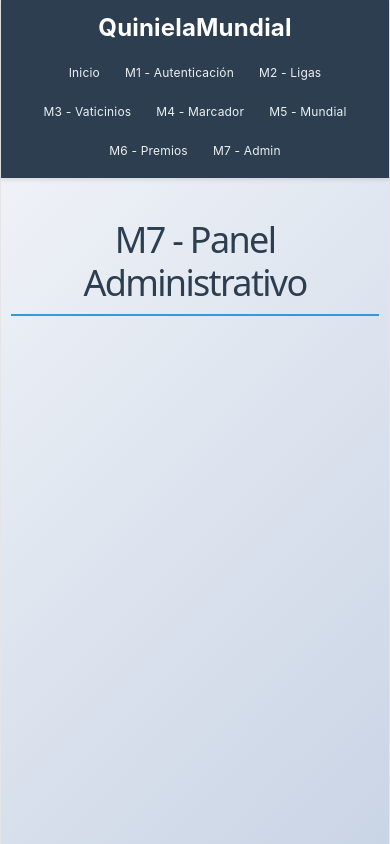
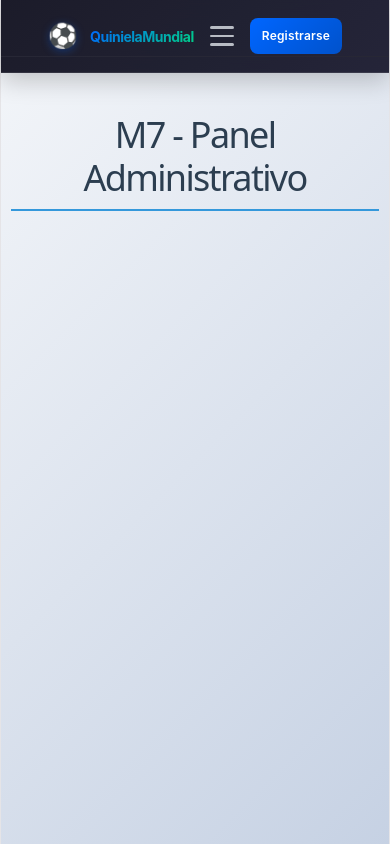
Before and after one commit to PLAlvarez11/QuinielaMundial, a React (Vite) app in the folder frontend/: page /m7-admin in a window 390 px wide. Shown: the top 844 px of the page. Built offline with nearby package versions, Linux system fonts and the light colour scheme.

Commit message:
feat: Revamp Navbar component with modern styles and responsive design

```diff
--- a/frontend/src/components/Navbar.css
+++ b/frontend/src/components/Navbar.css
@@ -1,83 +1,465 @@
+/* ========================================
+   NAVBAR - MODERN SPORTS DASHBOARD STYLE
+   ======================================== */
+
+:root {
+  --primary-color: #0066ff;
+  --primary-hover: #0052cc;
+  --secondary-color: #1a1a2e;
+  --background-dark: #0f0f1e;
+  --background-light: #1a1a2e;
+  --text-primary: #ffffff;
+  --text-secondary: #b8bcc4;
+  --accent-green: #00d084;
+  --border-color: rgba(255, 255, 255, 0.1);
+  --shadow-sm: 0 2px 8px rgba(0, 0, 0, 0.15);
+  --shadow-md: 0 8px 24px rgba(0, 0, 0, 0.2);
+}
+
+* {
+  margin: 0;
+  padding: 0;
+  box-sizing: border-box;
+}
+
+/* ========== NAVBAR MAIN ========== */
 .navbar {
-  background-color: #2c3e50;
-  padding: 0;
-  box-shadow: 0 2px 4px rgba(0, 0, 0, 0.1);
   position: sticky;
   top: 0;
-  z-index: 100;
+  z-index: 1000;
+  background: linear-gradient(
+    135deg,
+    rgba(15, 15, 30, 0.95) 0%,
+    rgba(26, 26, 46, 0.95) 100%
+  );
+  backdrop-filter: blur(10px);
+  border-bottom: 1px solid var(--border-color);
+  box-shadow: var(--shadow-md);
+  transition: all 0.3s ease;
 }
 
-.navbar-container {
-  max-width: 1200px;
+.navbar-wrapper {
+  max-width: 1400px;
   margin: 0 auto;
-  padding: 0 20px;
+  padding: 0 24px;
+  height: 72px;
   display: flex;
+  align-items: center;
   justify-content: space-between;
-  align-items: center;
-  height: 60px;
+  gap: 32px;
 }
 
+/* ========== LOGO ========== */
 .navbar-logo {
-  color: #fff;
-  font-size: 24px;
-  font-weight: bold;
+  display: flex;
+  align-items: center;
+  gap: 12px;
   text-decoration: none;
-  transition: color 0.3s ease;
+  min-width: fit-content;
+  transition: all 0.3s ease;
 }
 
-.navbar-logo:hover {
-  color: #3498db;
+.logo-icon {
+  font-size: 32px;
+  filter: drop-shadow(0 2px 4px rgba(0, 102, 255, 0.3));
+  transition: transform 0.3s ease, filter 0.3s ease;
 }
 
+.navbar-logo:hover .logo-icon {
+  transform: scale(1.1) rotate(5deg);
+  filter: drop-shadow(0 4px 8px rgba(0, 102, 255, 0.5));
+}
+
+.logo-text {
+  font-size: 20px;
+  font-weight: 700;
+  letter-spacing: -0.5px;
+  color: var(--text-primary);
+  background: linear-gradient(135deg, #0066ff 0%, #00d084 100%);
+  -webkit-background-clip: text;
+  -webkit-text-fill-color: transparent;
+  background-clip: text;
+  transition: all 0.3s ease;
+}
+
+.navbar-logo:hover .logo-text {
+  letter-spacing: 0px;
+}
+
+/* ========== MAIN MENU ========== */
 .navbar-menu {
   display: flex;
-  list-style: none;
-  margin: 0;
-  padding: 0;
-  gap: 5px;
+  align-items: center;
+  flex: 1;
+  justify-content: center;
+  gap: 8px;
 }
 
-.navbar-item {
+.menu-container {
   display: flex;
   align-items: center;
+  gap: 8px;
 }
 
 .navbar-link {
-  color: #ecf0f1;
+  padding: 10px 16px;
+  color: var(--text-secondary);
   text-decoration: none;
-  padding: 10px 15px;
-  font-size: 14px;
-  transition: all 0.3s ease;
-  border-radius: 4px;
+  font-size: 15px;
+  font-weight: 500;
+  border-radius: 8px;
+  transition: all 0.25s cubic-bezier(0.4, 0, 0.2, 1);
+  position: relative;
   white-space: nowrap;
 }
 
-.navbar-link:hover {
-  background-color: #34495e;
-  color: #3498db;
+.navbar-link::before {
+  content: '';
+  position: absolute;
+  bottom: 0;
+  left: 50%;
+  width: 0;
+  height: 2px;
+  background: linear-gradient(90deg, var(--primary-color), var(--accent-green));
+  transform: translateX(-50%);
+  transition: width 0.3s ease;
 }
 
-.navbar-link.active {
-  background-color: #3498db;
-  color: #fff;
+.navbar-link:hover {
+  color: var(--text-primary);
+  background: rgba(0, 102, 255, 0.1);
+  transform: translateY(-2px);
+}
+
+.navbar-link:hover::before {
+  width: 70%;
+}
+
+/* ========== AUTH SECTION ========== */
+.navbar-auth {
+  display: flex;
+  align-items: center;
+  gap: 12px;
+  min-width: fit-content;
+}
+
+/* Auth Buttons */
+.auth-btn {
+  padding: 10px 20px;
+  border: none;
+  border-radius: 8px;
+  font-size: 14px;
+  font-weight: 600;
+  cursor: pointer;
+  text-decoration: none;
+  display: flex;
+  align-items: center;
+  justify-content: center;
+  transition: all 0.25s ease;
+  white-space: nowrap;
+  min-height: 40px;
+}
+
+.auth-btn.signin {
+  color: var(--text-secondary);
+  background: transparent;
+  border: 1.5px solid var(--border-color);
+}
+
+.auth-btn.signin:hover {
+  background: rgba(0, 102, 255, 0.1);
+  border-color: var(--primary-color);
+  color: var(--primary-color);
+  transform: translateY(-2px);
+  box-shadow: 0 4px 12px rgba(0, 102, 255, 0.2);
+}
+
+.auth-btn.signup {
+  background: linear-gradient(135deg, var(--primary-color) 0%, #0052cc 100%);
+  color: white;
+  border: none;
+}
+
+.auth-btn.signup:hover {
+  transform: translateY(-2px);
+  box-shadow: 0 8px 20px rgba(0, 102, 255, 0.4);
+}
+
+.auth-btn.signup:active {
+  transform: translateY(0);
+}
+
+/* ========== USER MENU ========== */
+.user-menu-wrapper {
+  position: relative;
+}
+
+.user-avatar {
+  width: 40px;
+  height: 40px;
+  border-radius: 50%;
+  background: linear-gradient(135deg, var(--primary-color), var(--accent-green));
+  border: none;
+  cursor: pointer;
+  display: flex;
+  align-items: center;
+  justify-content: center;
+  font-size: 20px;
+  transition: all 0.3s ease;
+  box-shadow: 0 2px 8px rgba(0, 102, 255, 0.2);
+}
+
+.user-avatar:hover {
+  transform: scale(1.05);
+  box-shadow: 0 4px 16px rgba(0, 102, 255, 0.4);
+}
+
+.user-dropdown {
+  position: absolute;
+  top: calc(100% + 8px);
+  right: 0;
+  background: var(--background-light);
+  border: 1px solid var(--border-color);
+  border-radius: 12px;
+  min-width: 180px;
+  box-shadow: var(--shadow-md);
+  overflow: hidden;
+  animation: dropdownSlide 0.2s ease;
+}
+
+@keyframes dropdownSlide {
+  from {
+    opacity: 0;
+    transform: translateY(-10px);
+  }
+  to {
+    opacity: 1;
+    transform: translateY(0);
+  }
+}
+
+.dropdown-item {
+  display: block;
+  width: 100%;
+  padding: 12px 16px;
+  background: none;
+  border: none;
+  color: var(--text-secondary);
+  text-decoration: none;
+  font-size: 14px;
+  cursor: pointer;
+  transition: all 0.2s ease;
+  text-align: left;
+}
+
+.dropdown-item:hover {
+  background: rgba(0, 102, 255, 0.1);
+  color: var(--primary-color);
+  padding-left: 20px;
+}
+
+.dropdown-item.logout:hover {
+  color: #ff4444;
+  background: rgba(255, 68, 68, 0.1);
+}
+
+/* ========== HAMBURGER MENU ========== */
+.hamburger {
+  display: none;
+  flex-direction: column;
+  background: none;
+  border: none;
+  cursor: pointer;
+  gap: 6px;
+  padding: 8px;
+}
+
+.hamburger span {
+  width: 24px;
+  height: 2.5px;
+  background: var(--text-secondary);
+  border-radius: 2px;
+  transition: all 0.3s cubic-bezier(0.4, 0, 0.2, 1);
+}
+
+.hamburger.active span:nth-child(1) {
+  transform: rotate(45deg) translate(10px, 10px);
+  background: var(--primary-color);
+}
+
+.hamburger.active span:nth-child(2) {
+  opacity: 0;
+  transform: translateX(-10px);
+}
+
+.hamburger.active span:nth-child(3) {
+  transform: rotate(-45deg) translate(7px, -7px);
+  background: var(--primary-color);
+}
+
+/* ========== RESPONSIVE DESIGN ========== */
+@media (max-width: 992px) {
+  .navbar-wrapper {
+    padding: 0 16px;
+    gap: 16px;
+  }
+
+  .logo-text {
+    font-size: 18px;
+  }
+
+  .navbar-menu {
+    position: absolute;
+    top: 72px;
+    left: 0;
+    right: 0;
+    flex-direction: column;
+    background: var(--background-dark);
+    border-bottom: 1px solid var(--border-color);
+    gap: 0;
+    max-height: 0;
+    overflow: hidden;
+    transition: max-height 0.3s ease;
+    justify-content: flex-start;
+  }
+
+  .navbar-menu.active {
+    max-height: 500px;
+  }
+
+  .menu-container {
+    flex-direction: column;
+    width: 100%;
+    gap: 0;
+  }
+
+  .navbar-link {
+    width: 100%;
+    padding: 14px 20px;
+    border-radius: 0;
+    text-align: left;
+  }
+
+  .navbar-link::before {
+    left: 0;
+    bottom: auto;
+    height: 100%;
+    width: 0;
+    background: rgba(0, 102, 255, 0.1);
+    z-index: -1;
+  }
+
+  .navbar-link:hover::before {
+    width: 100%;
+  }
+
+  .hamburger {
+    display: flex;
+  }
+
+  .navbar-auth {
+    gap: 8px;
+  }
+
+  .auth-btn.signin {
+    display: none;
+  }
 }
 
 @media (max-width: 768px) {
-  .navbar-container {
-    flex-direction: column;
-    height: auto;
-    padding: 10px 20px;
-    gap: 10px;
+  .navbar-wrapper {
+    padding: 0 12px;
+    height: 64px;
+    gap: 12px;
+  }
+
+  .logo-icon {
+    font-size: 28px;
+  }
+
+  .logo-text {
+    font-size: 16px;
   }
 
   .navbar-menu {
-    flex-wrap: wrap;
-    justify-content: center;
-    gap: 5px;
+    top: 64px;
   }
 
   .navbar-link {
-    padding: 8px 10px;
+    font-size: 14px;
+    padding: 12px 16px;
+  }
+
+  .auth-btn {
+    padding: 8px 16px;
+    font-size: 13px;
+    min-height: 36px;
+  }
+
+  .user-avatar {
+    width: 36px;
+    height: 36px;
+    font-size: 18px;
+  }
+}
+
+@media (max-width: 480px) {
+  .navbar-wrapper {
+    padding: 0 10px;
+    height: 56px;
+    gap: 8px;
+  }
+
+  .logo-icon {
+    font-size: 24px;
+  }
+
+  .logo-text {
+    font-size: 14px;
+  }
+
+  .navbar-menu {
+    top: 56px;
+  }
+
+  .navbar-link {
+    font-size: 13px;
+    padding: 10px 14px;
+  }
+
+  .auth-btn.signup {
+    padding: 8px 12px;
     font-size: 12px;
   }
+
+  .user-avatar {
+    width: 32px;
+    height: 32px;
+    font-size: 16px;
+  }
+
+  .user-dropdown {
+    min-width: 160px;
+  }
+
+  .dropdown-item {
+    padding: 10px 12px;
+    font-size: 13px;
+  }
 }
+
+/* ========== ANIMATIONS ========== */
+@keyframes fadeIn {
+  from {
+    opacity: 0;
+    transform: translateY(-10px);
+  }
+  to {
+    opacity: 1;
+    transform: translateY(0);
+  }
+}
+
+.navbar {
+  animation: fadeIn 0.4s ease-out;
+}
--- a/frontend/src/components/Navbar.jsx
+++ b/frontend/src/components/Navbar.jsx
@@ -1,55 +1,106 @@
+import { useState } from 'react';
 import { Link } from 'react-router-dom';
 import './Navbar.css';
 
 export default function Navbar() {
+  const [isMenuOpen, setIsMenuOpen] = useState(false);
+  const [isUserMenuOpen, setIsUserMenuOpen] = useState(false);
+  const isAuthenticated = false; // TODO: Conectar con estado de autenticación real
+
+  const toggleMenu = () => {
+    setIsMenuOpen(!isMenuOpen);
+  };
+
+  const closeMenu = () => {
+    setIsMenuOpen(false);
+  };
+
+  const toggleUserMenu = () => {
+    setIsUserMenuOpen(!isUserMenuOpen);
+  };
+
+  const menuItems = [
+    { path: '/', label: 'Inicio' },
+    { path: '/m2-league', label: 'Ligas' },
+    { path: '/m3-prediction', label: 'Vaticinios' },
+    { path: '/m4-scoreboard', label: 'Marcador' },
+    { path: '/m5-worldcup', label: 'Mundial' },
+    { path: '/prizes', label: 'Premios' },
+    { path: '/m7-admin', label: 'Admin' },
+  ];
+
   return (
     <nav className="navbar">
-      <div className="navbar-container">
+      <div className="navbar-wrapper">
+        {/* Logo */}
         <Link to="/" className="navbar-logo">
-          QuinielaMundial
+          <span className="logo-icon">⚽</span>
+          <span className="logo-text">QuinielaMundial</span>
         </Link>
-        <ul className="navbar-menu">
-          <li className="navbar-item">
-            <Link to="/" className="navbar-link">
-              Inicio
-            </Link>
-          </li>
-          <li className="navbar-item">
-            <Link to="/m1-auth" className="navbar-link">
-              M1 - Autenticación
-            </Link>
-          </li>
-          <li className="navbar-item">
-            <Link to="/m2-league" className="navbar-link">
-              M2 - Ligas
-            </Link>
-          </li>
-          <li className="navbar-item">
-            <Link to="/m3-prediction" className="navbar-link">
-              M3 - Vaticinios
-            </Link>
-          </li>
-          <li className="navbar-item">
-            <Link to="/m4-scoreboard" className="navbar-link">
-              M4 - Marcador
-            </Link>
-          </li>
-          <li className="navbar-item">
-            <Link to="/m5-worldcup" className="navbar-link">
-              M5 - Mundial
-            </Link>
-          </li>
-          <li className="navbar-item">
-            <Link to="/prizes" className="navbar-link">
-              M6 - Premios
-            </Link>
-          </li>
-          <li className="navbar-item">
-            <Link to="/m7-admin" className="navbar-link">
-              M7 - Admin
-            </Link>
-          </li>
-        </ul>
+
+        {/* Hamburger Menu */}
+        <button
+          className={`hamburger ${isMenuOpen ? 'active' : ''}`}
+          onClick={toggleMenu}
+          aria-label="Toggle menu"
+        >
+          <span></span>
+          <span></span>
+          <span></span>
+        </button>
+
+        {/* Main Menu */}
+        <div className={`navbar-menu ${isMenuOpen ? 'active' : ''}`}>
+          <div className="menu-container">
+            {menuItems.map((item) => (
+              <Link
+                key={item.path}
+                to={item.path}
+                className="navbar-link"
+                onClick={closeMenu}
+              >
+                {item.label}
+              </Link>
+            ))}
+          </div>
+        </div>
+
+        {/* Auth Section */}
+        <div className="navbar-auth">
+          {isAuthenticated ? (
+            <div className="user-menu-wrapper">
+              <button
+                className="user-avatar"
+                onClick={toggleUserMenu}
+                aria-label="User menu"
+              >
+                <span className="avatar-icon">👤</span>
+              </button>
+              {isUserMenuOpen && (
+                <div className="user-dropdown">
+                  <Link to="/profile" className="dropdown-item">
+                    Mi Perfil
+                  </Link>
+                  <Link to="/settings" className="dropdown-item">
+                    Configuración
+                  </Link>
+                  <button className="dropdown-item logout">
+                    Cerrar Sesión
+                  </button>
+                </div>
+              )}
+            </div>
+          ) : (
+            <>
+              <Link to="/m1-auth" className="auth-btn signin">
+                Iniciar Sesión
+              </Link>
+              <Link to="/m1-auth" className="auth-btn signup">
+                Registrarse
+              </Link>
+            </>
+          )}
+        </div>
       </div>
     </nav>
   );
--- a/frontend/src/index.css
+++ b/frontend/src/index.css
@@ -55,9 +55,9 @@ body {
 }
 
 #root {
-  width: 1126px;
+  width: 100%;
   max-width: 100%;
-  margin: 0 auto;
+  /* margin: 0 auto; */
   text-align: center;
   border-inline: 1px solid var(--border);
   min-height: 100svh;
```
